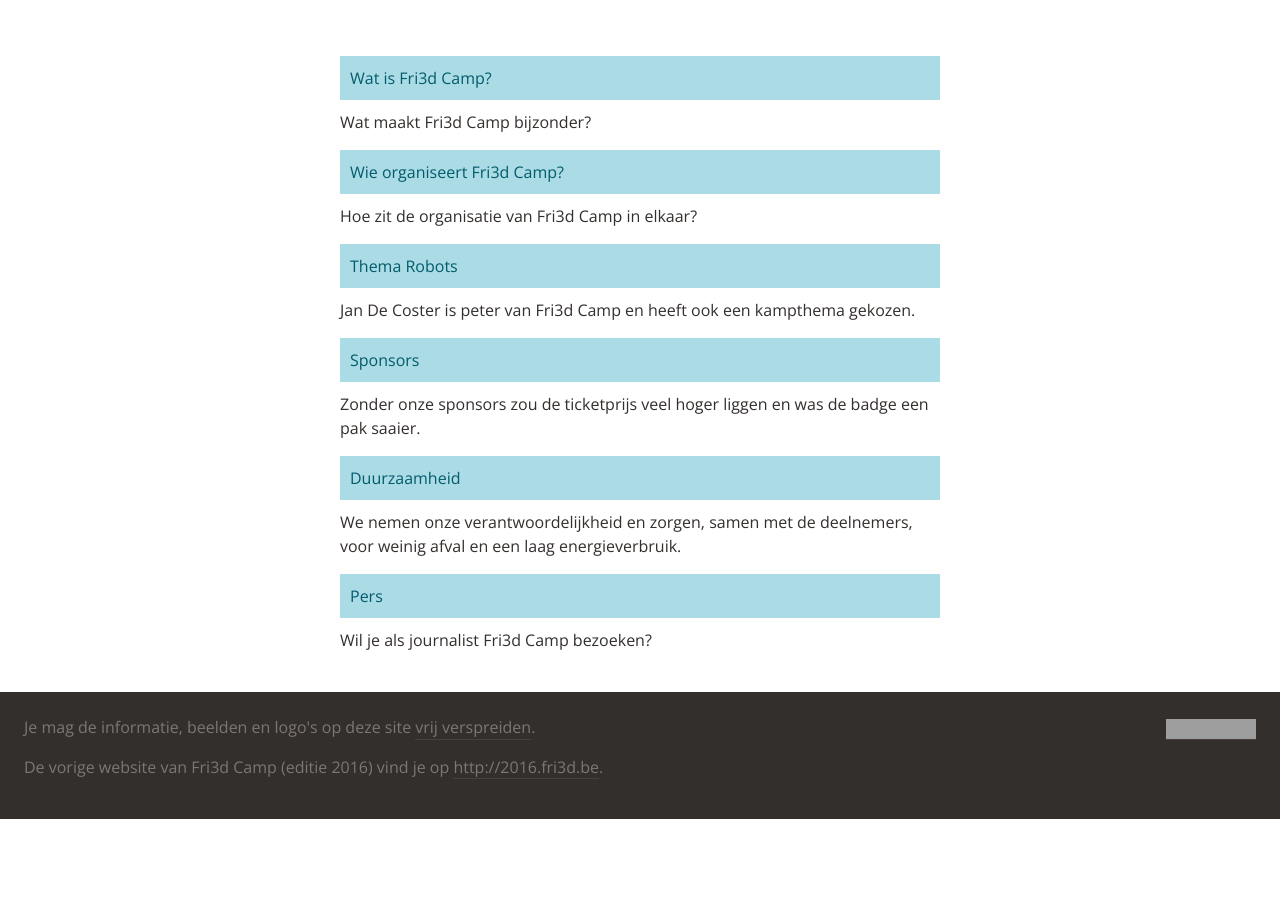
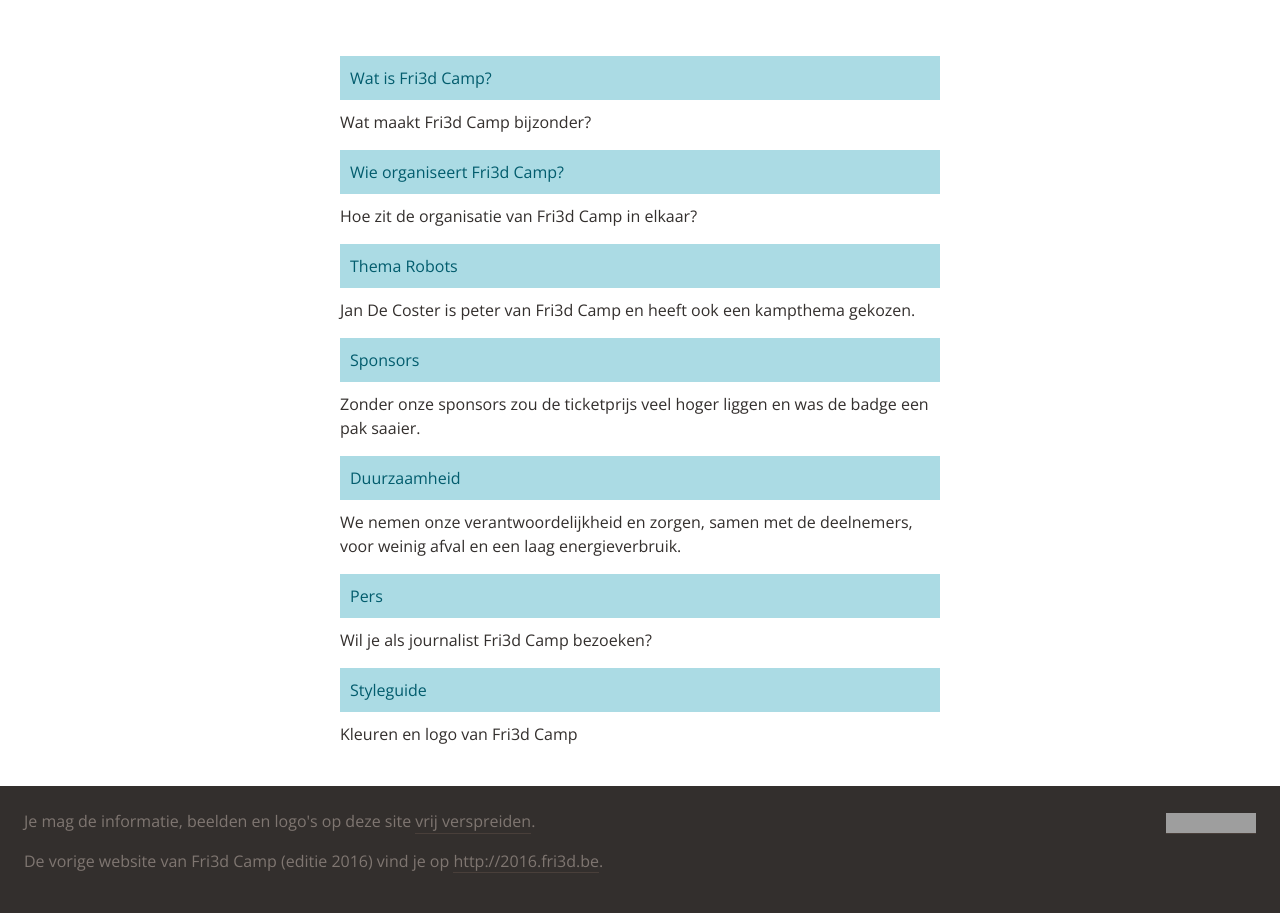
Before and after one commit to Fri3dCamp/fri3d2018-announce, a Jekyll site: the page built from about/index.html, in a window 1280 px wide. Shown: the part 458-1371 px from the top of the page. Built offline with Jekyll 4.4.1, drawn with Linux system fonts in a browser that asks for light colours; nearby versions of some CDN libraries; before the commit the page ends 1277 px from its top, so only the background shows below that; grey boxes are pictures that could not be loaded.

Commit message:
styleguide verhuisd naar about

```diff
--- a/_data/sitetree.yml
+++ b/_data/sitetree.yml
@@ -87,6 +87,11 @@
       title: 'Pers'
       parent: about
       description: Wil je als journalist Fri3d Camp bezoeken?
+    - navitem: Styleguide
+      url: '/about/styleguide.html'
+      title: 'Styleguide'
+      parent: about
+      description: Kleuren en logo van Fri3d Camp
 - navitem: english
   url: '/english/'
   title: 'English'
```
Also changed, not shown: about/styleguide.html (renamed from styleguide/index.html, +8 -1 lines), img/logos_preview.png (added), 1 other file.
